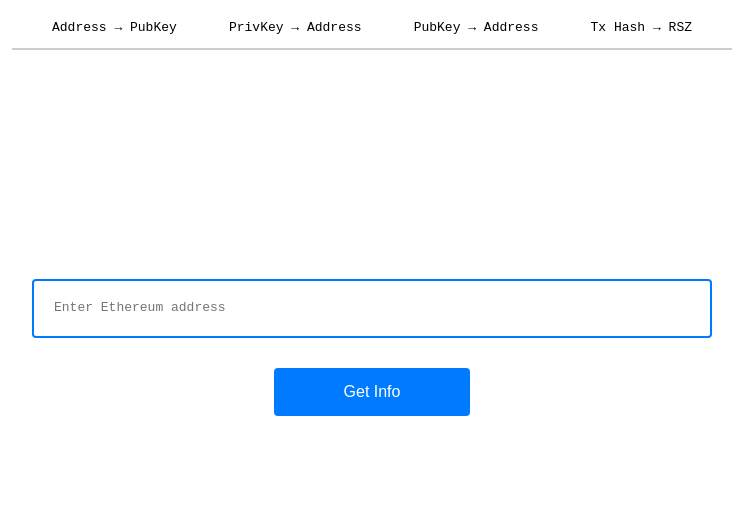
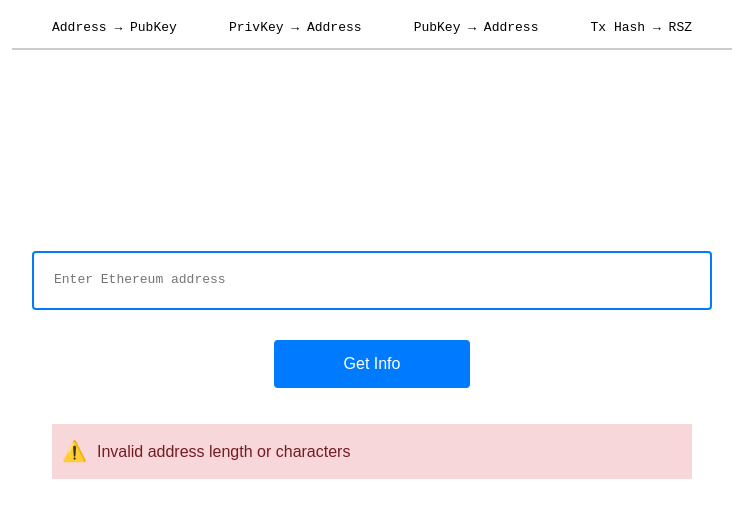
Before and after one commit to 0xInle/ethereum_tools, a plain HTML site: page app/index.html in a window 1280 px wide. Shown: the part 121-638 px from the top of the page, without its empty margins (268-1011 px from the left). Drawn offline with Linux system fonts and the light colour scheme.

Commit message:
Добавление плашки ошибки

```diff
--- a/app/index.html
+++ b/app/index.html
@@ -109,6 +109,9 @@
       </li>
     </ul>
   </div>
+  <div class="main__error">
+    Invalid address length or characters
+  </div>
 </section>
 
     </main>
--- a/src/scss/components/_main.scss
+++ b/src/scss/components/_main.scss
@@ -90,4 +90,20 @@
     width: 20px;
     height: 20px;
   }
+
+  &__error {
+    display: flex;
+    align-items: center;
+    padding: 16px 10px;
+    width: 100%;
+    max-width: 640px;
+    color: #721c24;
+    background-color: #f8d7da;
+
+    &::before {
+      content: "⚠️";
+      margin-right: 10px;
+      font-size: 20px;
+    }
+  }
 }
```
Also changed, not shown: src/blocks/main.html (+3 -0 lines), app/css/main.css, app/img/svg/icon-serf.svg (deleted), 1 other file.
